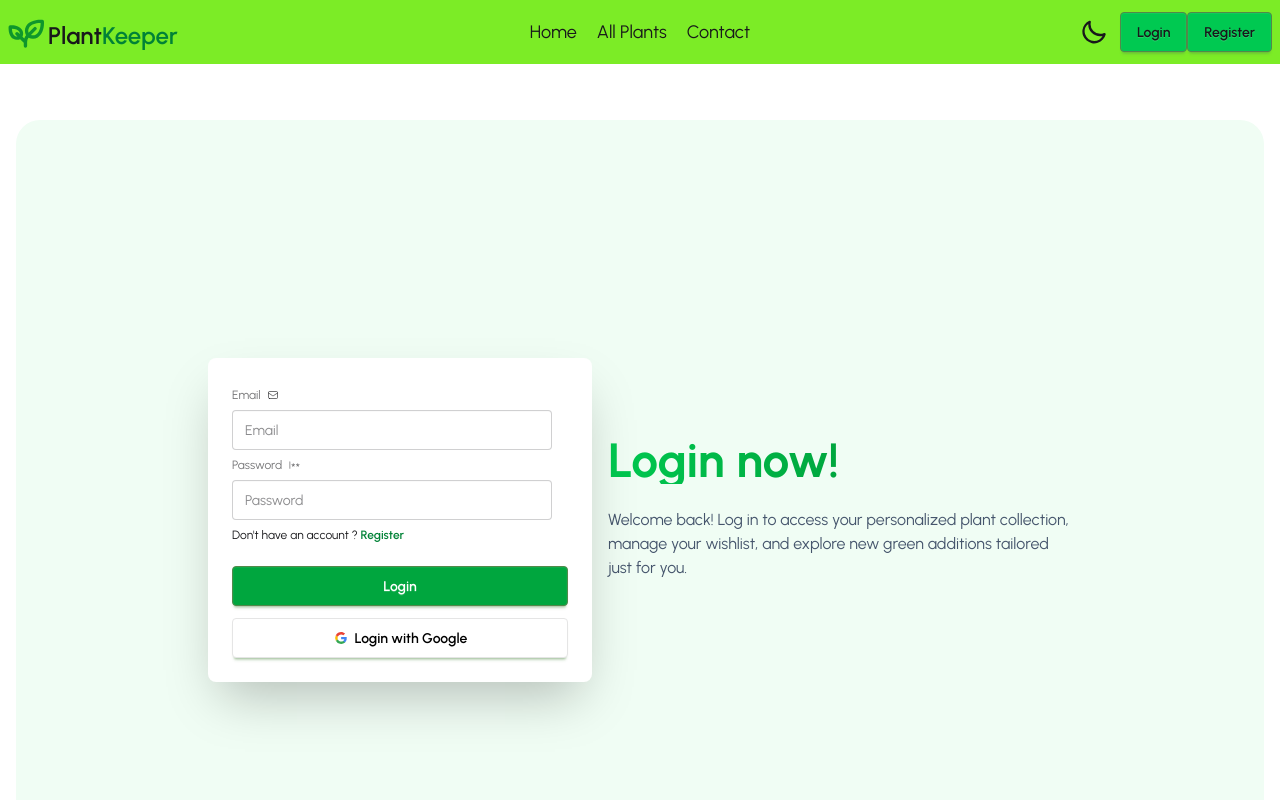
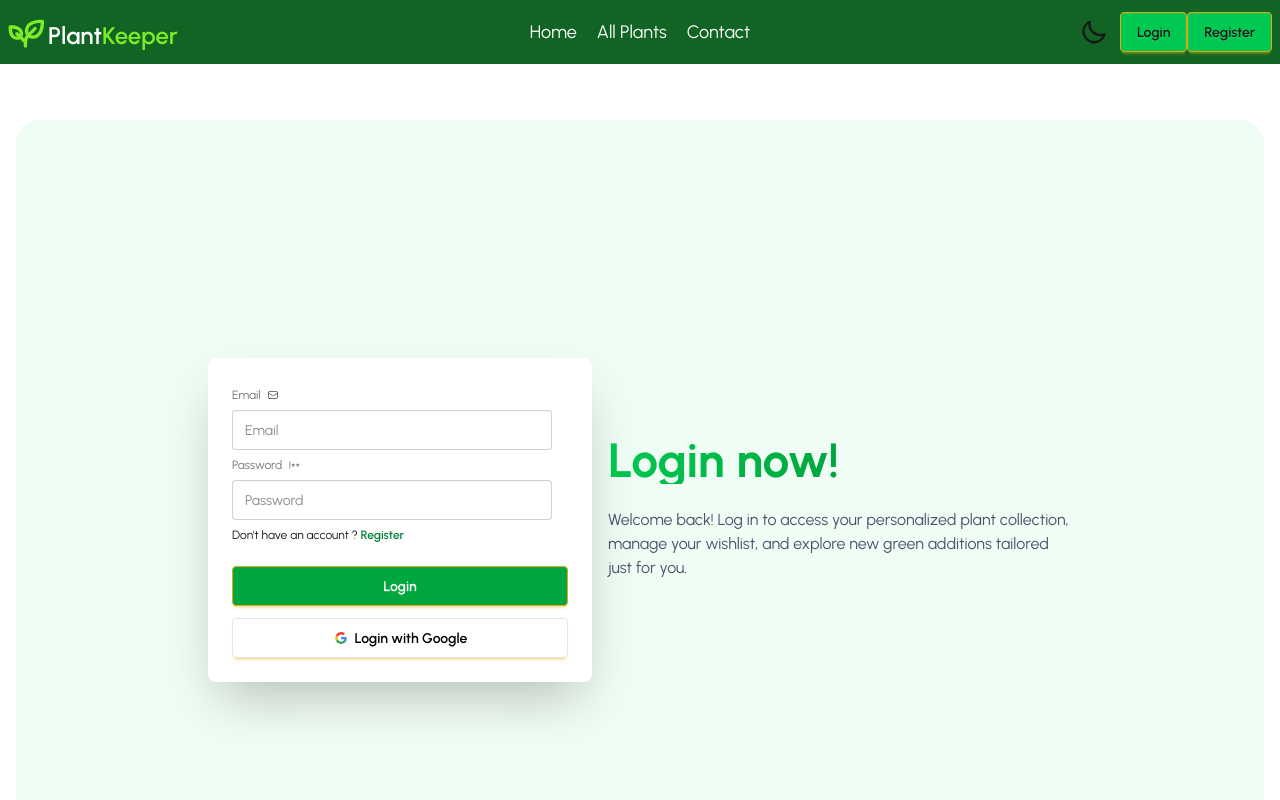
Before and after one commit to Rafi-Shariar/PlantKeeper-Client-Side, a React (Vite) app: page /login in a window 1280 px wide. Shown: the top 800 px of the page. Built offline with nearby package versions, Linux system fonts and the light colour scheme; no server answers.

Commit message:
fixed newsletter section

```diff
--- a/src/App.css
+++ b/src/App.css
@@ -4,16 +4,16 @@
 @plugin "daisyui/theme" {
   name: "light";
   default: true;
-  --color-primary: #0e962c;
+  --color-primary: #116423;
   --color-secondary: #7cec26;
-  --color-base-200:#589350;
+  --color-base-200:#f0b41a;
 }
 
 *{
     font-family: "Urbanist", sans-serif;
 }
 .active{
-    color: #589350;
+    color: #f0b41a;
     text-decoration: underline;
     font-weight: 500;
 }
--- a/src/Components/Navbar.jsx
+++ b/src/Components/Navbar.jsx
@@ -78,7 +78,7 @@ const Navbar = () => {
     </>
   );
   return (
-    <div className="sticky top-0 z-40 bg-secondary">
+    <div className="sticky top-0 z-40 bg-primary">
       <div className="navbar max-w-7xl mx-auto">
         <div className="navbar-start">
           <div className="dropdown">
@@ -108,14 +108,14 @@ const Navbar = () => {
             </ul>
           </div>
           <Link to={'/'} className="text-xl md:text-2xl flex items-center">
-            <PiPlantBold className="text-primary text-4xl hidden md:inline" />
-            <h1 className="font-semibold mt-2 ml-1"> Plant<span className="text-green-700">Keeper</span></h1>
+            <PiPlantBold className="text-secondary text-4xl hidden md:inline" />
+            <h1 className="font-semibold mt-2 ml-1 text-white"> Plant<span className="text-secondary">Keeper</span></h1>
           </Link>
         </div>
 
         <div className="navbar-center hidden lg:flex lg:gap-10">
           {/* Desktop Menu */}
-          <ul className="menu menu-horizontal px-1 flex flex- gap-5 text-lg">
+          <ul className="menu menu-horizontal px-1 flex flex- gap-5 text-lg text-white">
             {links}
           </ul>
         </div>
--- a/src/Components/New Plants Section/NewPlantCard.jsx
+++ b/src/Components/New Plants Section/NewPlantCard.jsx
@@ -1,6 +1,7 @@
 import React from "react";
 import { FaExternalLinkAlt } from "react-icons/fa";
 import { Link } from "react-router";
+import { MdTravelExplore } from "react-icons/md";
 const NewPlantCard = ({ plant }) => {
   const {
     _id,
@@ -60,7 +61,7 @@ const NewPlantCard = ({ plant }) => {
       </div>
 
       <div>
-        <Link to={`/details/${_id}`} className="w-full btn btn-primary mt-3">Learn More</Link>
+        <Link to={`/details/${_id}`} className="w-full btn btn-soft btn-primary mt-3"><MdTravelExplore />Learn More</Link>
       </div>
     </div>
   );
--- a/src/Components/NewsLetter.jsx
+++ b/src/Components/NewsLetter.jsx
@@ -1,16 +1,20 @@
 import React from "react";
 import newsletterimg from "../assets/Banner/newsletterimg.jpg";
+//  className="hero h-96 rounded-2xl overflow-hidden"
+//         style={{
+//           backgroundImage: `url(${newsletterimg})`,
+//         }}
 const NewsLetter = () => {
   return (
-    <div className="mt-20">
+    <div className="mt-20 rounded-2xl">
       <div
-        className="hero h-96"
+        className="hero h-96 rounded-2xl overflow-hidden"
         style={{
           backgroundImage: `url(${newsletterimg})`,
         }}
       >
         <div className="hero-overlay"></div>
-        <div className="hero-content text-neutral-content text-center">
+        <div className="hero-content text-neutral-content text-center flex flex-col">
           <div className="max-w-md md:max-w-xl">
             <h1 className="mb-5 text-5xl font-bold">Get the Green Letter</h1>
             <p className="mb-5">
@@ -18,18 +22,23 @@ const NewsLetter = () => {
               reminders, and more—straight to your inbox!
             </p>
 
-            <div>
+
+          </div>
+           <div className="relative max-w-md w-full">
               <input
                 type="text"
                 placeholder="Enter your email"
-                className="input input-success text-green-800 placeholder-green-700"
+                className="w-full pr-24 pl-4 py-3 rounded-full border border-green-400 focus:outline-none focus:ring-2 focus:ring-green-500 text-green-800 placeholder-green-600 shadow-sm"
               />
 
-              <button className="btn btn-success">Sent</button>
+              <button className="absolute right-1 top-1/2 -translate-y-1/2 bg-green-600 hover:bg-green-700 text-white px-5 py-2 rounded-full text-sm font-semibold transition-colors duration-200">
+                Send
+              </button>
             </div>
-          </div>
         </div>
+
       </div>
+
     </div>
   );
 };
--- a/src/Components/SeasonalGuide.jsx
+++ b/src/Components/SeasonalGuide.jsx
@@ -10,10 +10,10 @@ const SeasonalGuide = () => {
   return (
     <div>
 
-      <h1 className="text-2xl lg:text-4xl lg:mt-20 font-semibold text-green-600 mt-10">
+      <h1 className="text-2xl lg:text-4xl mt-16 font-semibold text-primary ">
         <MdOutlineTipsAndUpdates className="inline" /> Seasonal Plant Care Guide
       </h1>
-      <p className="font-light text-slate-500 lg:text-lg mt-5">
+      <p className="font-light text-slate-500 lg:text-lg mt-1">
         Help your plants thrive year-round with seasonal tips tailored for every
         climate shift.
       </p>
```
